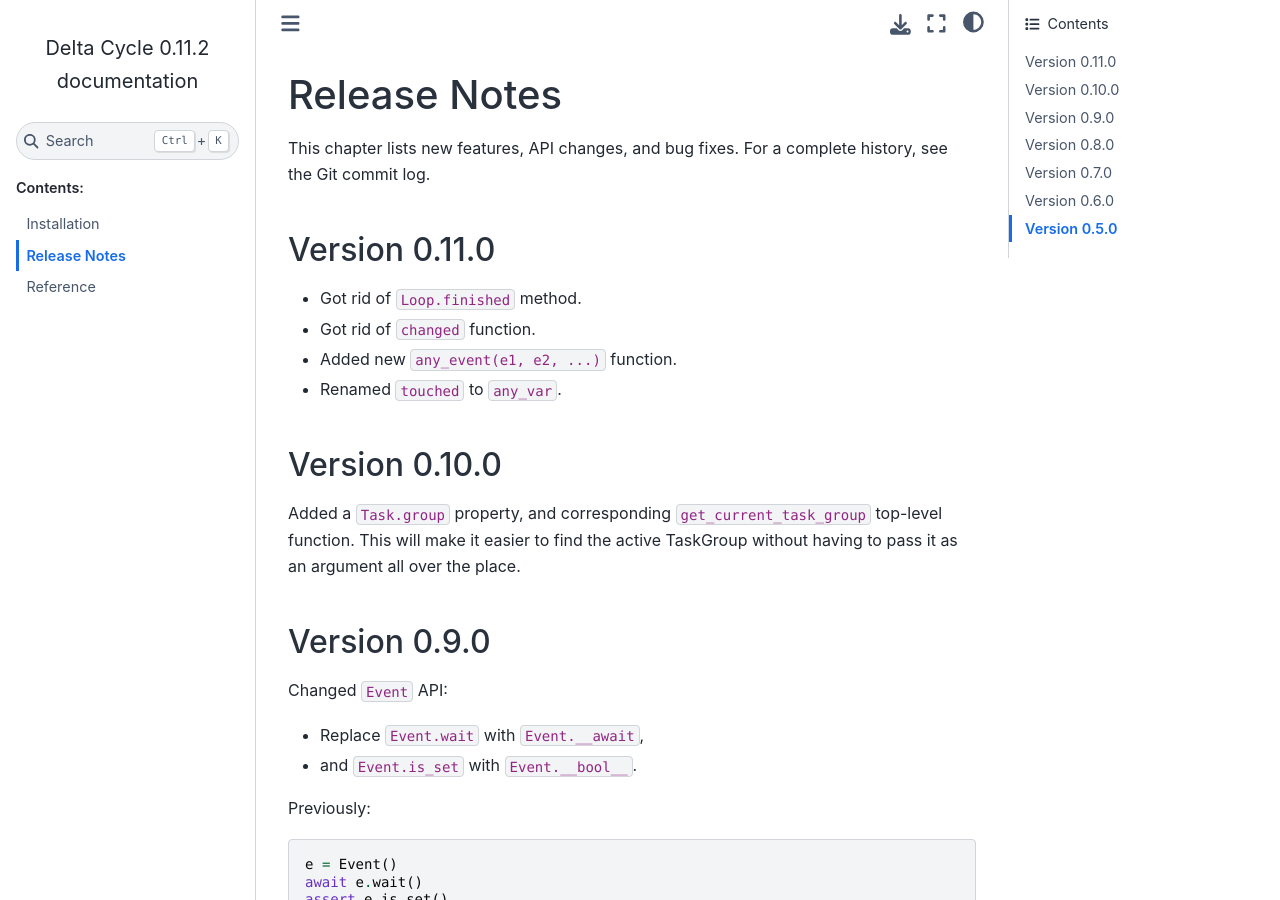
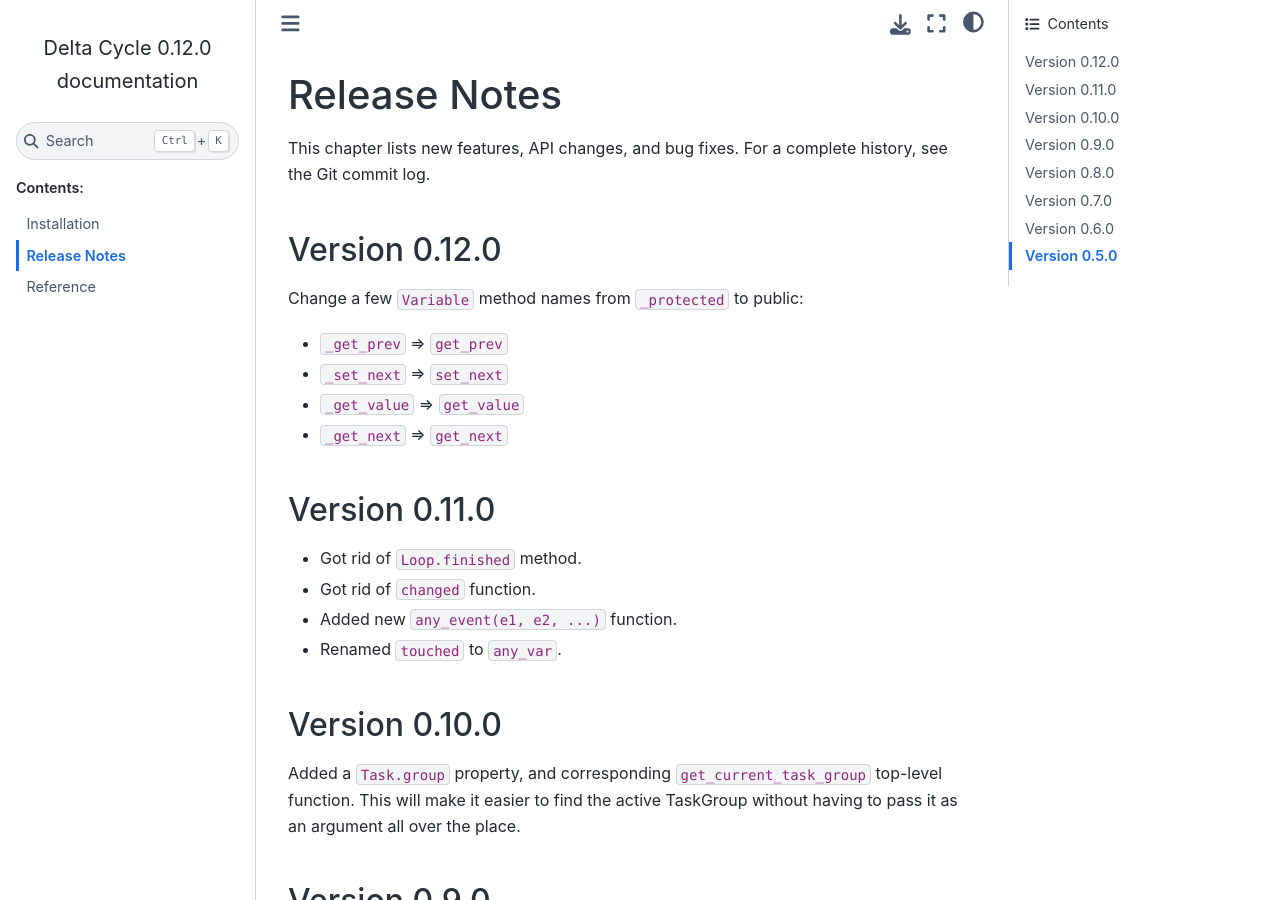
Before and after one commit to cjdrake/deltacycle, a Sphinx documentation site: the page built from doc/source/release_notes.rst, in a window 1280 px wide and 900 px high. Built offline with Sphinx 7.4.7 and the Sphinx Book theme 1.1.4, drawn with Linux system fonts in a browser that asks for light colours.

Commit message:
Release 0.12.0

```diff
--- a/doc/source/reference.rst
+++ b/doc/source/reference.rst
@@ -19,7 +19,9 @@ Variables
 .. autoclass:: deltacycle.Value
     :show-inheritance:
 
+    .. automethod:: get_prev
     .. autoproperty:: prev
+    .. automethod:: set_next
     .. autoproperty:: next
 
 .. autoclass:: deltacycle.Singular
@@ -28,7 +30,9 @@ Variables
 .. autoclass:: deltacycle.Aggregate
     :show-inheritance:
 
-    .. automethod:: deltacycle.Aggregate.__getitem__
+    .. automethod:: __getitem__
+    .. automethod:: get_prev
+    .. automethod:: set_next
 
 .. autoclass:: deltacycle.AggrItem
     :show-inheritance:
--- a/doc/source/release_notes.rst
+++ b/doc/source/release_notes.rst
@@ -6,6 +6,17 @@
 
 This chapter lists new features, API changes, and bug fixes.
 For a complete history, see the Git commit log.
+
+
+Version 0.12.0
+==============
+
+Change a few ``Variable`` method names from ``_protected`` to public:
+
+* ``_get_prev`` => ``get_prev``
+* ``_set_next`` => ``set_next``
+* ``_get_value`` => ``get_value``
+* ``_get_next`` => ``get_next``
 
 
 Version 0.11.0
--- a/pyproject.toml
+++ b/pyproject.toml
@@ -1,6 +1,6 @@
 [project]
 name = "deltacycle"
-version = "0.11.2"
+version = "0.12.0"
 description = "Delta Cycle"
 readme = "README.md"
 
```
Also changed, not shown: 4 other files.
